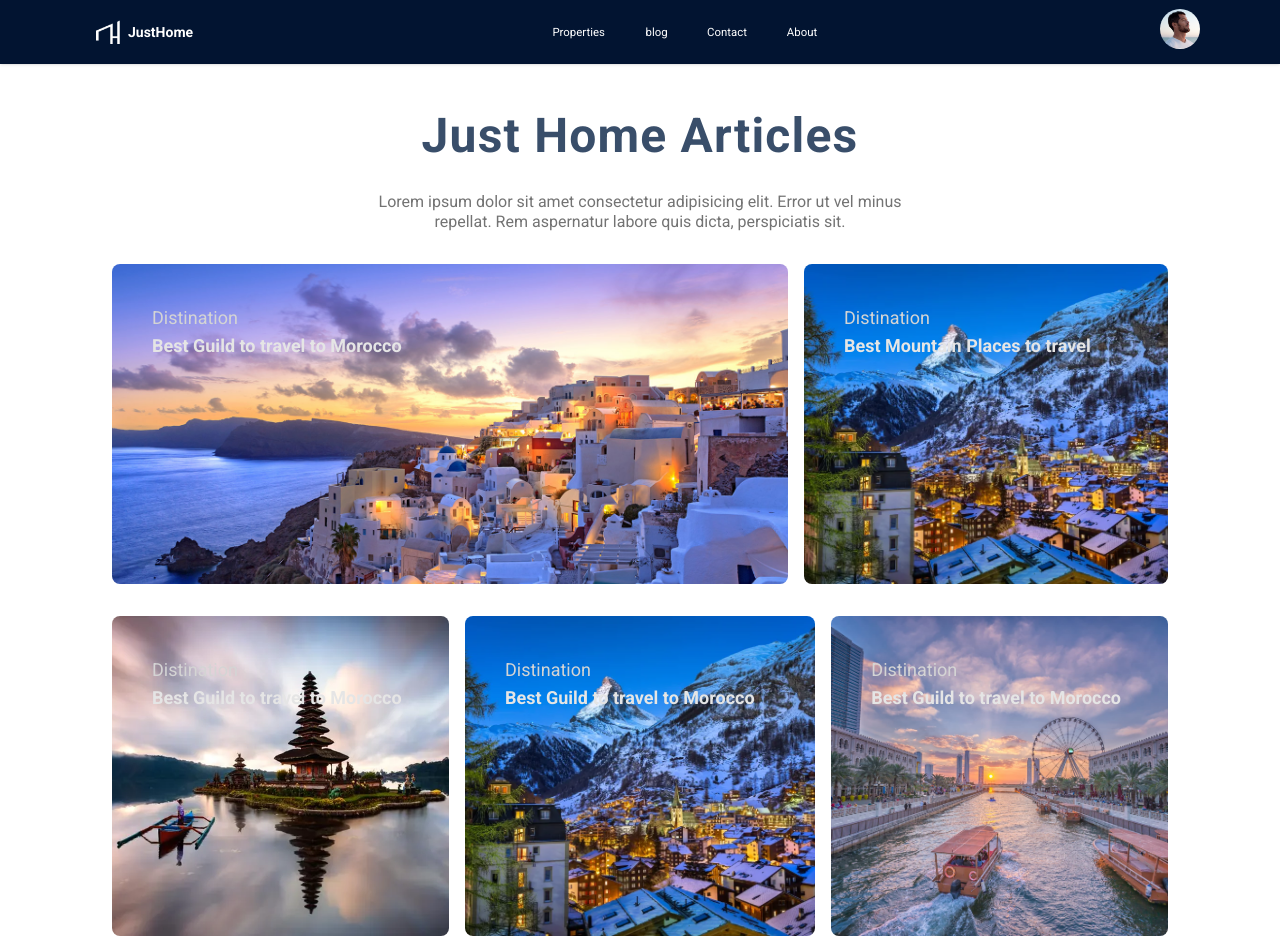
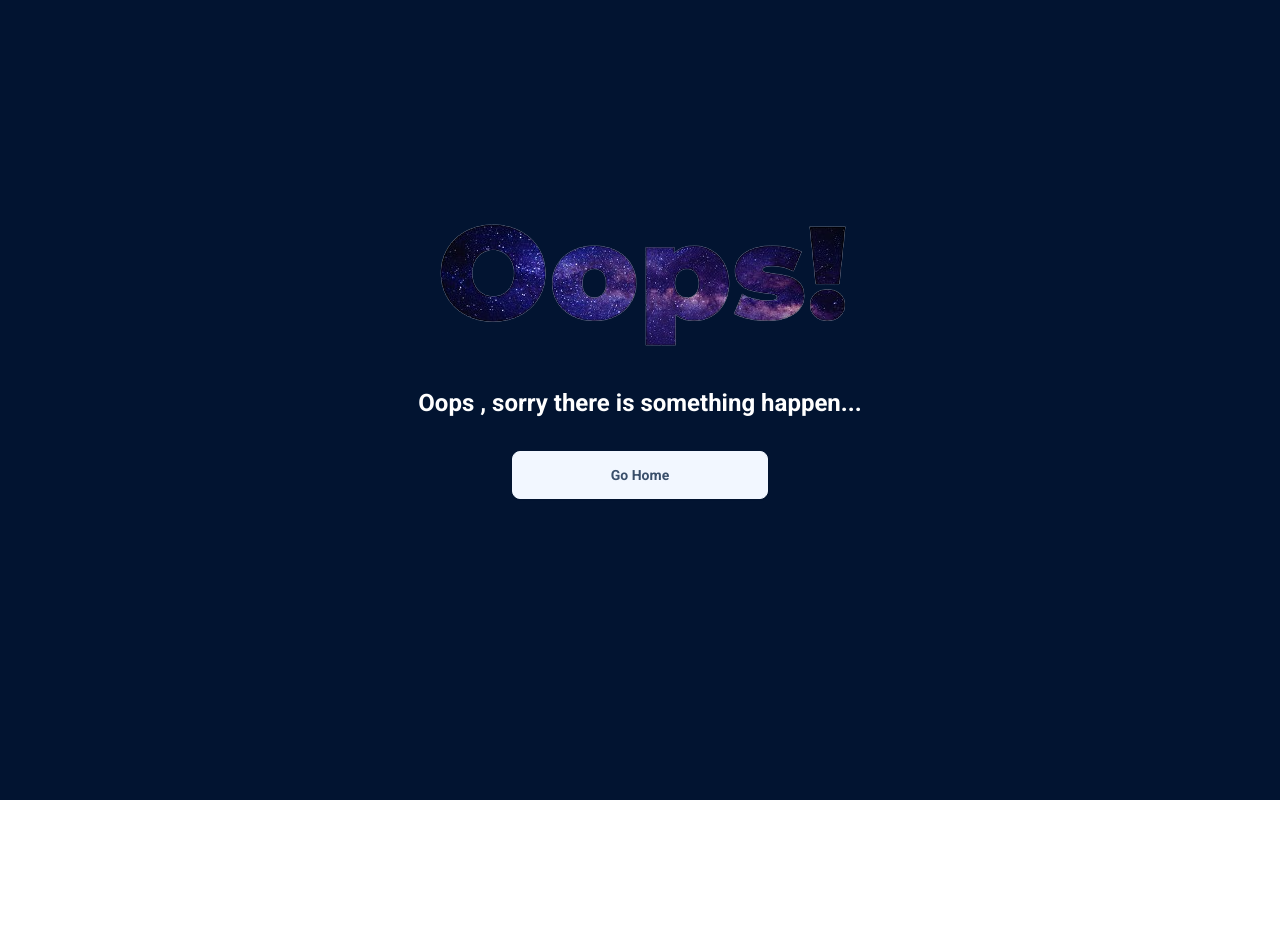
Before and after one commit to faroukq1/Just-Home, a React (Vite) app: page /blog in a window 1280 px wide. Shown: the top 950 px of the page. After the commit the page ends 800 px from the top, so only its background shows below. Built offline with nearby package versions, Linux system fonts and the light colour scheme; what contentful-management would draw is missing.

Commit message:
remove blog

```diff
--- a/src/App.tsx
+++ b/src/App.tsx
@@ -51,11 +51,6 @@ const router = createBrowserRouter([
         errorElement: <Erorr />,
       },
       {
-        path: "blog",
-        element: <Blog />,
-        errorElement: <Erorr />,
-      },
-      {
         path: "article/:id",
         element: <Article />,
         errorElement: <Erorr />,
--- a/src/component/blog/ArticleBlogCard.tsx
+++ /dev/null
@@ -1,89 +0,0 @@
-import { Link } from "react-router-dom";
-import travel1 from "../../assets/travel1.jpg";
-import travel2 from "../../assets/travel2.webp";
-import travel3 from "../../assets/travel3.jpeg";
-import travel4 from "../../assets/travel4.webp";
-const ArticleBlogCard = ({ reverse }: { reverse?: boolean }) => {
-  return (
-    <>
-      <div className={`flex gap-4 px-4 h-80 ${reverse && "flex-row-reverse"}`}>
-        <div className="relative w-[65%]">
-          <Link to="/article/1">
-            <img
-              className="object-cover rounded-lg h-full w-full"
-              src={travel1}
-              alt="travel1"
-            />
-          </Link>
-          <p className="absolute top-10 left-10 text-lg text-neutral-200 font-bold">
-            <span className="text-neutral-300 font-normal">Distination</span>{" "}
-            <br />
-            Best Guild to travel to Morocco
-          </p>
-        </div>
-        <div className="relative w-[35%]">
-          <Link to="/article/2">
-            <img
-              className="object-cover rounded-lg h-full w-full"
-              src={travel2}
-              alt="travel2"
-            />
-          </Link>
-          <p className="absolute top-10 left-10 text-lg text-neutral-200 font-bold">
-            <span className="text-neutral-300 font-normal">Distination</span>
-            <br />
-            Best Mountain Places to travel
-          </p>
-        </div>
-      </div>
-
-      <div className="flex gap-4 px-4 mt-4 h-80">
-        <div className="relative">
-          <Link to="/article/3">
-            <img
-              className="object-cover rounded-lg h-full w-full"
-              src={travel4}
-              alt="travel1"
-            />
-          </Link>
-          <p className="absolute top-10 left-10 text-lg text-neutral-200 font-bold">
-            <span className="text-neutral-300 font-normal">Distination</span>{" "}
-            <br />
-            Best Guild to travel to Morocco
-          </p>
-        </div>
-
-        <div className="relative">
-          <Link to="/article/4">
-            <img
-              className="object-cover rounded-lg h-full w-full"
-              src={travel2}
-              alt="travel1"
-            />
-          </Link>
-          <p className="absolute top-10 left-10 text-lg text-neutral-200 font-bold">
-            <span className="text-neutral-300 font-normal">Distination</span>{" "}
-            <br />
-            Best Guild to travel to Morocco
-          </p>
-        </div>
-        <div className="relative">
-          <Link to="/article/5">
-            <img
-              className="object-cover rounded-lg h-full w-full"
-              src={travel3}
-              alt="travel1"
-            />
-          </Link>
-          <p className="absolute top-10 left-10 text-lg text-neutral-200 font-bold">
-            <span className="text-neutral-300 font-normal">Distination</span>{" "}
-            <br />
-            Best Guild to travel to Morocco
-          </p>
-        </div>
-      </div>
-    </>
-  );
-};
-
-export default ArticleBlogCard;
--- a/src/component/index.ts
+++ b/src/component/index.ts
@@ -32,7 +32,6 @@ export { default as PropertyPayment } from "./products/PropertyPayment";
 export { default as PropertyBadges } from "./products/PropertyBadges";
 export { default as PropertyDescription } from "./products/PropertyDescription";
 export { default as PropertyImages } from "./products/PropertyImages";
-export { default as ArticleBlogCard } from "./blog/ArticleBlogCard";
 export { default as CreateListingBar } from "./addProperty/CreateListingBar";
 export { default as PropertyForm } from "./addProperty/PropertyForm";
 export { default as PropertyPicutres } from "./addProperty/PropertyPicutres";
--- a/src/pages/Blog.tsx
+++ /dev/null
@@ -1,25 +0,0 @@
-import { ArticleBlogCard } from "../component";
-
-const Blog = () => {
-  return (
-    <div className="min-h-screen py-20 align-element">
-      <div className="h-[15vh] grid place-items-center">
-        <h1 className="mt-8 text-5xl tracking-wide font-bold">
-          Just Home Articles
-        </h1>
-        <p className="w-1/2 text-center mt-8 leading-5 text-neutral-500">
-          Lorem ipsum dolor sit amet consectetur adipisicing elit. Error ut vel
-          minus repellat. Rem aspernatur labore quis dicta, perspiciatis sit.
-        </p>
-      </div>
-      <div className="mt-16 grid gap-4">
-        <ArticleBlogCard />
-        <ArticleBlogCard reverse />
-        <ArticleBlogCard />
-        <ArticleBlogCard reverse />
-      </div>
-    </div>
-  );
-};
-
-export default Blog;
--- a/src/pages/index.ts
+++ b/src/pages/index.ts
@@ -3,7 +3,6 @@ export { default as Homelayout } from "./Homelayout";
 export { default as BuyProperty } from "./BuyProperty";
 export { default as PropertyInfo } from "./PropertyInfo";
 export { default as Contact } from "./Contact";
-export { default as Blog } from "./Blog";
 export { default as About } from "./About";
 export { default as Article } from "./Article";
 export { default as AddProperty } from "./AddProperty";
```
